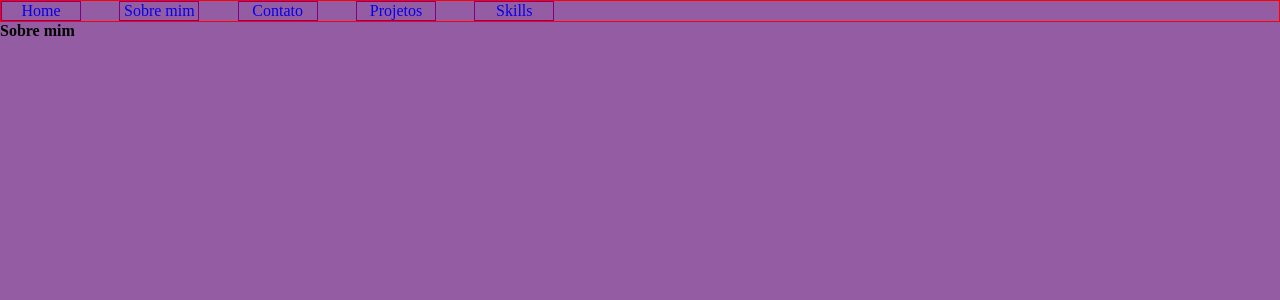
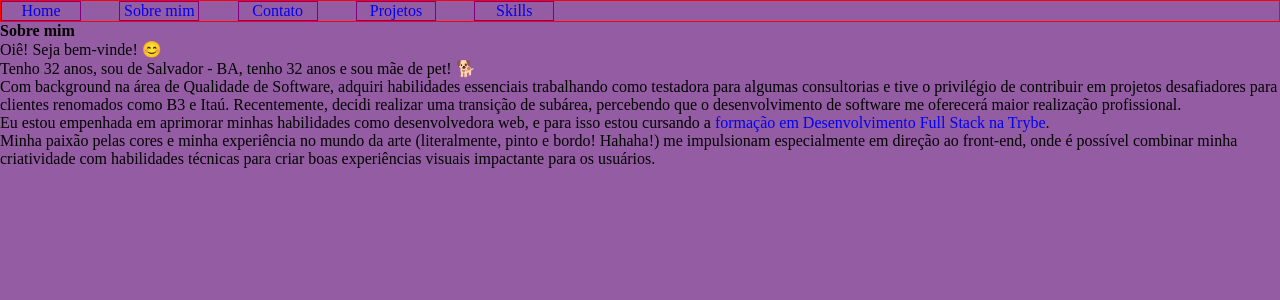
Before and after one commit to raisamrs/raisamrs.github.io, a React (Vite) app: page /sobre-mim in a window 1280 px wide. Shown: the top 300 px of the page. Built offline with nearby package versions, Linux system fonts and the light colour scheme.

Commit message:
feat: inserção de texto na home

```diff
--- a/src/pages/About/About.tsx
+++ b/src/pages/About/About.tsx
@@ -2,6 +2,23 @@ function About() {
   return (
     <div>
       <h4>Sobre mim</h4>
+      <p> Oiê! Seja bem-vinde! 😊 </p>
+      {/* eslint-disable-next-line max-len */}
+      <p>Tenho 32 anos, sou de Salvador - BA, tenho 32 anos e sou mãe de pet! 🐕</p>
+      <p>
+        {/* eslint-disable-next-line max-len */}
+        Com background na área de Qualidade de Software, adquiri habilidades essenciais trabalhando como testadora para algumas consultorias e tive o privilégio de contribuir em projetos desafiadores para clientes renomados como B3 e Itaú. Recentemente, decidi realizar uma transição de subárea, percebendo que o desenvolvimento de software me oferecerá maior realização profissional.
+      </p>
+      <p>
+        {/* eslint-disable-next-line max-len */}
+        Eu estou empenhada em aprimorar minhas habilidades como desenvolvedora web, e para isso estou cursando a
+        <a href="https://www.betrybe.com/formacao-desenvolvimento-web"> formação em Desenvolvimento Full Stack na Trybe</a>
+        .
+      </p>
+      <p>
+        {/* eslint-disable-next-line max-len */}
+        Minha paixão pelas cores e minha experiência no mundo da arte (literalmente, pinto e bordo! Hahaha!) me impulsionam especialmente em direção ao front-end, onde  é possível combinar minha criatividade com habilidades técnicas para criar boas experiências visuais impactante para os usuários.
+      </p>
     </div>
   );
 }
--- a/src/pages/Home/Home.tsx
+++ b/src/pages/Home/Home.tsx
@@ -1,11 +1,13 @@
-import profilePicture from '../../assets/Raisa - cabelo verde.jpg';
-import './Home.module.css';
+import profilePicture from '../../assets/Raisa - cabelo lilás.png';
+import styles from './Home.module.css';
 
 function Home() {
   return (
-    <div>
-      <h4>Home</h4>
+    <div className={ styles.homeContainer }>
       <img src={ profilePicture } alt="foto de perfil" />
+      <h3>Olá, Mundo! Eu sou</h3>
+      <h1>Raisa Moreno</h1>
+      <h3> Desenvolvedora Web Front-End</h3>
     </div>
   );
 }
```
Also changed, not shown: src/assets/Raisa - cabelo lilás.png (added).
